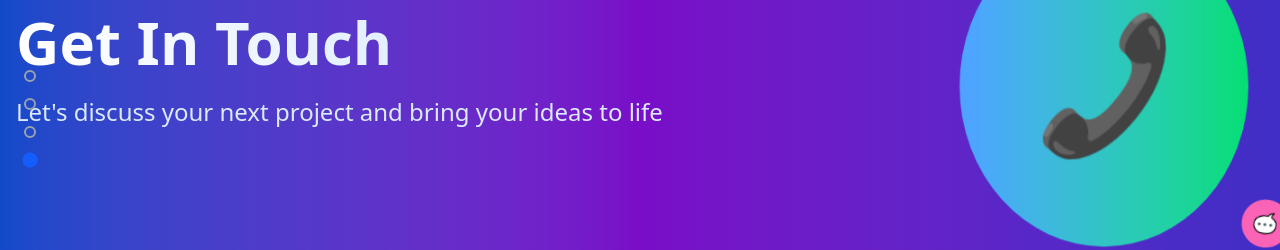
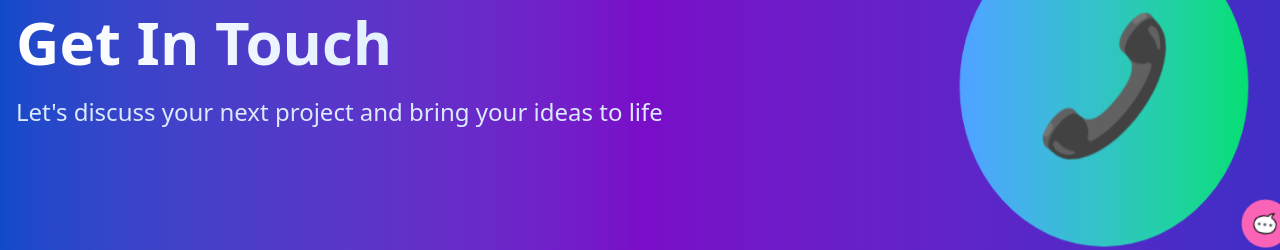
Before and after one commit to gauravkathiriya/portfolio, a Next.js app: page /contact in a window 1280 px wide. Shown: the part 282-532 px from the top of the page. Built offline with nearby package versions, Linux system fonts and the light colour scheme.

Commit message:
Refactor navigation component for improved code consistency
- Standardized string quotes from single to double throughout the navigation component.
- Enhanced formatting for better readability and maintainability.
- Removed unused floating navigation dots for a cleaner UI.

```diff
--- a/src/components/navigation.tsx
+++ b/src/components/navigation.tsx
@@ -1,26 +1,22 @@
-'use client';
+"use client";
 
-import { useState, useEffect } from 'react';
-import { motion, AnimatePresence } from 'framer-motion';
-import Link from 'next/link';
-import { usePathname } from 'next/navigation';
-import { Button } from '@/components/ui/button';
-import { SimpleThemeToggle } from '@/components/theme-toggle';
-import {
-  Home,
-  User,
-  FolderOpen,
-  Mail,
-  Menu,
-  X,
-  Code2
-} from 'lucide-react';
+import { useState, useEffect } from "react";
+import { motion, AnimatePresence } from "framer-motion";
+import Link from "next/link";
+import { usePathname } from "next/navigation";
+import { Button } from "@/components/ui/button";
+import { SimpleThemeToggle } from "@/components/theme-toggle";
+import { Home, User, FolderOpen, Mail, Menu, X, Code2 } from "lucide-react";
 
 const navItems = [
-  { name: 'Home', href: '/', icon: <Home className="w-4 h-4" /> },
-  { name: 'About', href: '/about', icon: <User className="w-4 h-4" /> },
-  { name: 'Projects', href: '/projects', icon: <FolderOpen className="w-4 h-4" /> },
-  { name: 'Contact', href: '/contact', icon: <Mail className="w-4 h-4" /> },
+  { name: "Home", href: "/", icon: <Home className="w-4 h-4" /> },
+  { name: "About", href: "/about", icon: <User className="w-4 h-4" /> },
+  {
+    name: "Projects",
+    href: "/projects",
+    icon: <FolderOpen className="w-4 h-4" />,
+  },
+  { name: "Contact", href: "/contact", icon: <Mail className="w-4 h-4" /> },
 ];
 
 export function Navigation() {
@@ -33,8 +29,8 @@ export function Navigation() {
       setScrolled(window.scrollY > 20);
     };
 
-    window.addEventListener('scroll', handleScroll);
-    return () => window.removeEventListener('scroll', handleScroll);
+    window.addEventListener("scroll", handleScroll);
+    return () => window.removeEventListener("scroll", handleScroll);
   }, []);
 
   useEffect(() => {
@@ -47,8 +43,8 @@ export function Navigation() {
       <motion.nav
         className={`fixed top-0 left-0 right-0 z-40 transition-all duration-300 ${
           scrolled
-            ? 'bg-white/95 dark:bg-slate-900/95 backdrop-blur-md shadow-lg'
-            : 'bg-transparent'
+            ? "bg-white/95 dark:bg-slate-900/95 backdrop-blur-md shadow-lg"
+            : "bg-transparent"
         }`}
         initial={{ y: -100 }}
         animate={{ y: 0 }}
@@ -78,8 +74,8 @@ export function Navigation() {
                     variant="ghost"
                     className={`relative px-4 py-2 transition-all duration-200 ${
                       pathname === item.href
-                        ? 'text-blue-600 dark:text-blue-400 bg-blue-50 dark:bg-blue-900/30 font-semibold'
-                        : 'text-gray-900 dark:text-gray-100 hover:text-blue-600 dark:hover:text-blue-400 hover:bg-blue-50 dark:hover:bg-blue-900/20'
+                        ? "text-blue-600 dark:text-blue-400 bg-blue-50 dark:bg-blue-900/30 font-semibold"
+                        : "text-gray-900 dark:text-gray-100 hover:text-blue-600 dark:hover:text-blue-400 hover:bg-blue-50 dark:hover:bg-blue-900/20"
                     }`}
                   >
                     <span className="flex items-center gap-2">
@@ -91,7 +87,11 @@ export function Navigation() {
                         className="absolute bottom-0 left-0 right-0 h-0.5 bg-blue-600 dark:bg-blue-400"
                         layoutId="activeTab"
                         initial={false}
-                        transition={{ type: "spring", stiffness: 500, damping: 30 }}
+                        transition={{
+                          type: "spring",
+                          stiffness: 500,
+                          damping: 30,
+                        }}
                       />
                     )}
                   </Button>
@@ -176,8 +176,8 @@ export function Navigation() {
                         variant="ghost"
                         className={`w-full justify-start text-left transition-all duration-200 ${
                           pathname === item.href
-                            ? 'text-blue-600 dark:text-blue-400 bg-blue-50 dark:bg-blue-900/30 font-semibold'
-                            : 'text-gray-900 dark:text-gray-100 hover:text-blue-600 dark:hover:text-blue-400 hover:bg-blue-50 dark:hover:bg-blue-900/20'
+                            ? "text-blue-600 dark:text-blue-400 bg-blue-50 dark:bg-blue-900/30 font-semibold"
+                            : "text-gray-900 dark:text-gray-100 hover:text-blue-600 dark:hover:text-blue-400 hover:bg-blue-50 dark:hover:bg-blue-900/20"
                         }`}
                       >
                         <span className="flex items-center gap-3">
@@ -193,26 +193,6 @@ export function Navigation() {
           </>
         )}
       </AnimatePresence>
-
-      {/* Floating Navigation Dots (Alternative) */}
-      <div className="fixed left-6 top-1/2 transform -translate-y-1/2 z-30 hidden xl:block">
-        <div className="flex flex-col gap-4">
-          {navItems.map((item) => (
-            <Link key={item.name} href={item.href}>
-              <motion.div
-                className={`w-3 h-3 rounded-full border-2 transition-all duration-200 ${
-                  pathname === item.href
-                    ? 'bg-blue-600 border-blue-600 scale-125'
-                    : 'bg-transparent border-gray-400 hover:border-blue-600 hover:scale-110'
-                }`}
-                whileHover={{ scale: 1.2 }}
-                whileTap={{ scale: 0.9 }}
-                title={item.name}
-              />
-            </Link>
-          ))}
-        </div>
-      </div>
     </>
   );
 }
```
